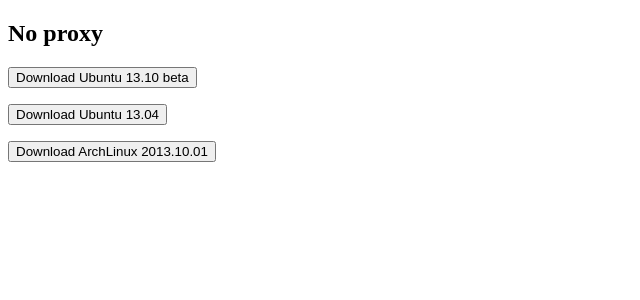
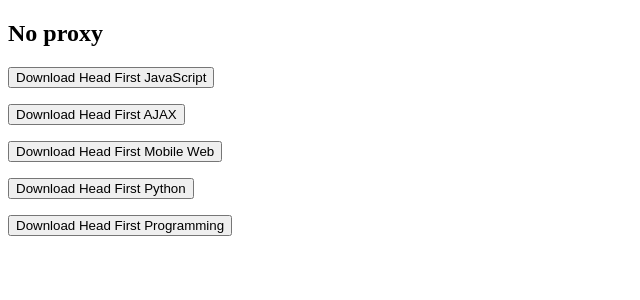
Before and after one commit to ana-balica/ipp_labs, a Flask app: page /no-proxy/ in a window 1280 px wide. Shown: the top 300 px of the page, without its empty margins (0-640 px from the left). Run offline with Flask 2, Linux system fonts and the light colour scheme.

Commit message:
add downloadable files

```diff
--- a/lab1/proxy/main.py
+++ b/lab1/proxy/main.py
@@ -1,9 +1,18 @@
 from flask import Flask, render_template, request
+
+
 app = Flask(__name__)
+books = {"head_first_javascript": "http://filepi.com/i/67jRlIk",
+		 "head_first_ajax": "http://filepi.com/i/mqjSTFf",
+		 "head_first_mobile_web": "http://filepi.com/i/deiTISD",
+		 "head_first_python": "http://it-ebooks.info/go.php?id=373-1392673408-99416e0f6a7e26889228df535550c3c5",
+		 "head_first_programming": "http://it-ebooks.info/go.php?id=372-1392673452-f82251d58ced6458b12a2f92e0d6d3f8"}
+
 
 @app.route('/')
 def main():
     return render_template('main.html')
+
 
 @app.route('/no-proxy/', methods=['GET', 'POST'])
 def no_proxy():
@@ -11,14 +20,17 @@ def no_proxy():
         print request.form
     return render_template('proxy.html', page_title="No proxy")
 
+
 @app.route('/simple-proxy/')
 def simple_proxy():
     pass
+
 
 @app.route('/caching-proxy/')
 def caching_proxy():
     pass
 
+
 if __name__ == "__main__":
     app.debug = True
     app.run()
--- a/lab1/proxy/templates/proxy.html
+++ b/lab1/proxy/templates/proxy.html
@@ -7,13 +7,11 @@
     <h2>{{ page_title }}</h2>
 
     <form method="post" action="{{ url_for('no_proxy') }}">
-        {# http://mirror.yandex.ru/ubuntu-cdimage/releases/13.10/beta-1/source/ubuntu-13.10-beta1-src-1.iso#}
-        <p><input type="submit" name="ubuntu_13_10" value="Download Ubuntu 13.10 beta"/></p>
-        {# http://mirror.yandex.ru/ubuntu-cdimage/releases/13.04/release/ubuntu-13.04-desktop-armhf+omap4.img #}
-        <p><input type="submit" name="ubuntu_13_04" value="Download Ubuntu 13.04"/></p>
-        {# http://archlinux.mirror.dkm.cz/pub/archlinux/iso/2013.10.01/archlinux-2013.10.01-dual.iso #}
-        <p><input type="submit" name="archlinux_2013_10_01" value="Download ArchLinux 2013.10.01"/></p>
-
+        <p><input type="submit" name="head_first_javascript" value="Download Head First JavaScript"/></p>
+        <p><input type="submit" name="head_first_ajax" value="Download Head First AJAX"/></p>
+        <p><input type="submit" name="head_first_mobile_web" value="Download Head First Mobile Web"/></p>
+        <p><input type="submit" name="head_first_python" value="Download Head First Python"/></p>
+        <p><input type="submit" name="head_first_programming" value="Download Head First Programming"/></p>
     </form>
 </body>
 </html>
```
